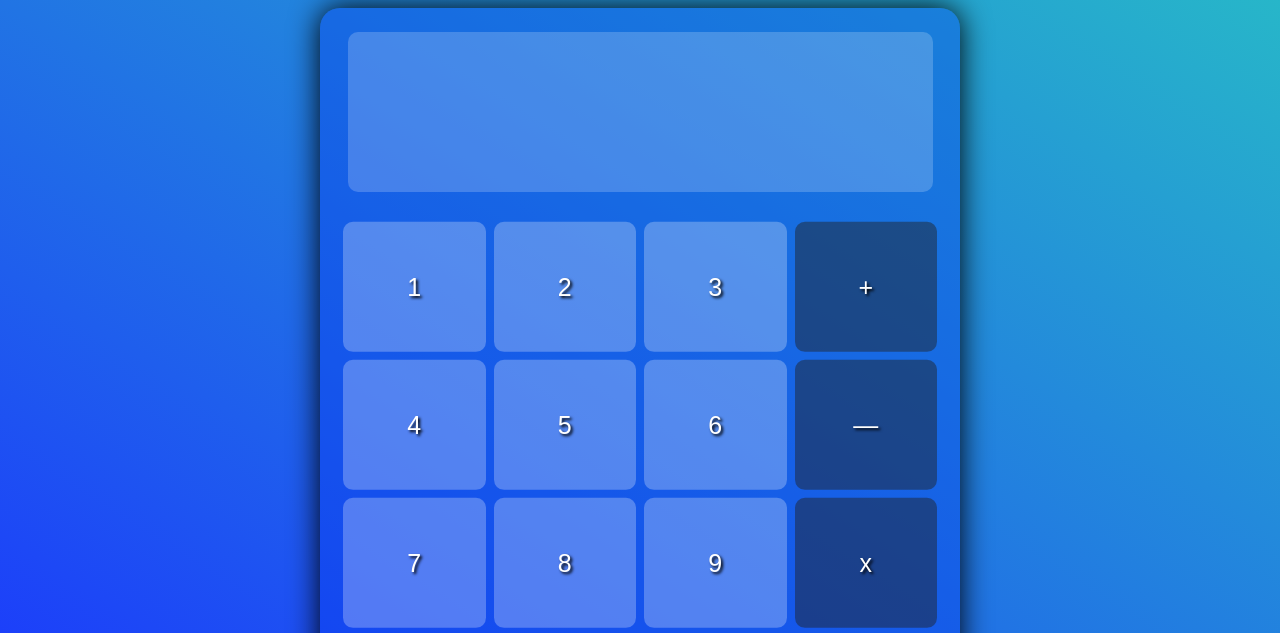
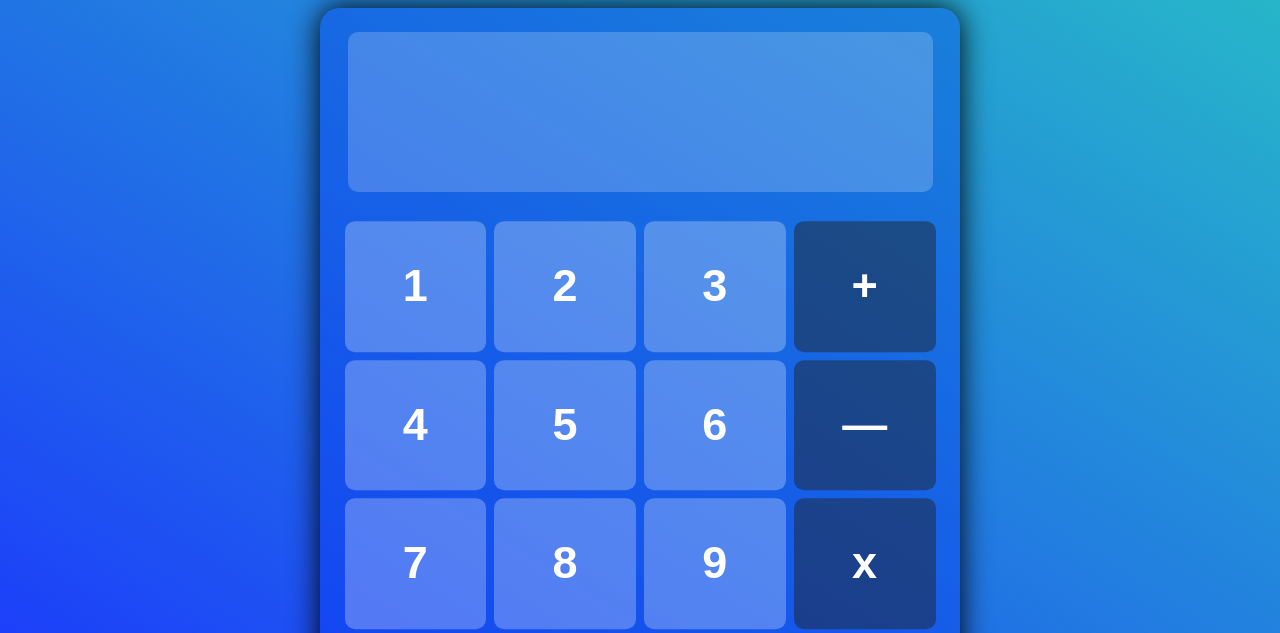
Before and after one commit to TheSmith0803/calculator, a plain HTML site: page index.html in a window 1280 px wide. Shown: the top 633 px of the page. Drawn offline with Linux system fonts and the light colour scheme.

Commit message:
made nums a bit bigger

```diff
--- a/style.css
+++ b/style.css
@@ -40,12 +40,14 @@ html {
     border-radius: 10px;
     transform: translate(0 , -180%);
     font-size: 100px;
+    color: #229a;
 }
 
 #buttons {
     position: absolute;
-    width: 25em;
-    font-size: 25px;
+    width: 15.8em;
+    font-size: 45px;
+    font-weight: 800;
     display: flex;
     flex-wrap: wrap;
     justify-content: center;
@@ -55,8 +57,8 @@ html {
 
 .btn {
     color: white;
-    width: 5.7em;
-    height: 5.2em;
+    width: 3.15em;
+    height: 2.9em;
     background-color: #fff4;
     border-radius: 10px;
     text-align: center;
@@ -66,7 +68,6 @@ html {
     margin: 4px;
     cursor: pointer;
     transition: 0.2s ease-in-out;
-    text-shadow: 2px 2px 3px black;
 }
 
 .btn:hover,
```
